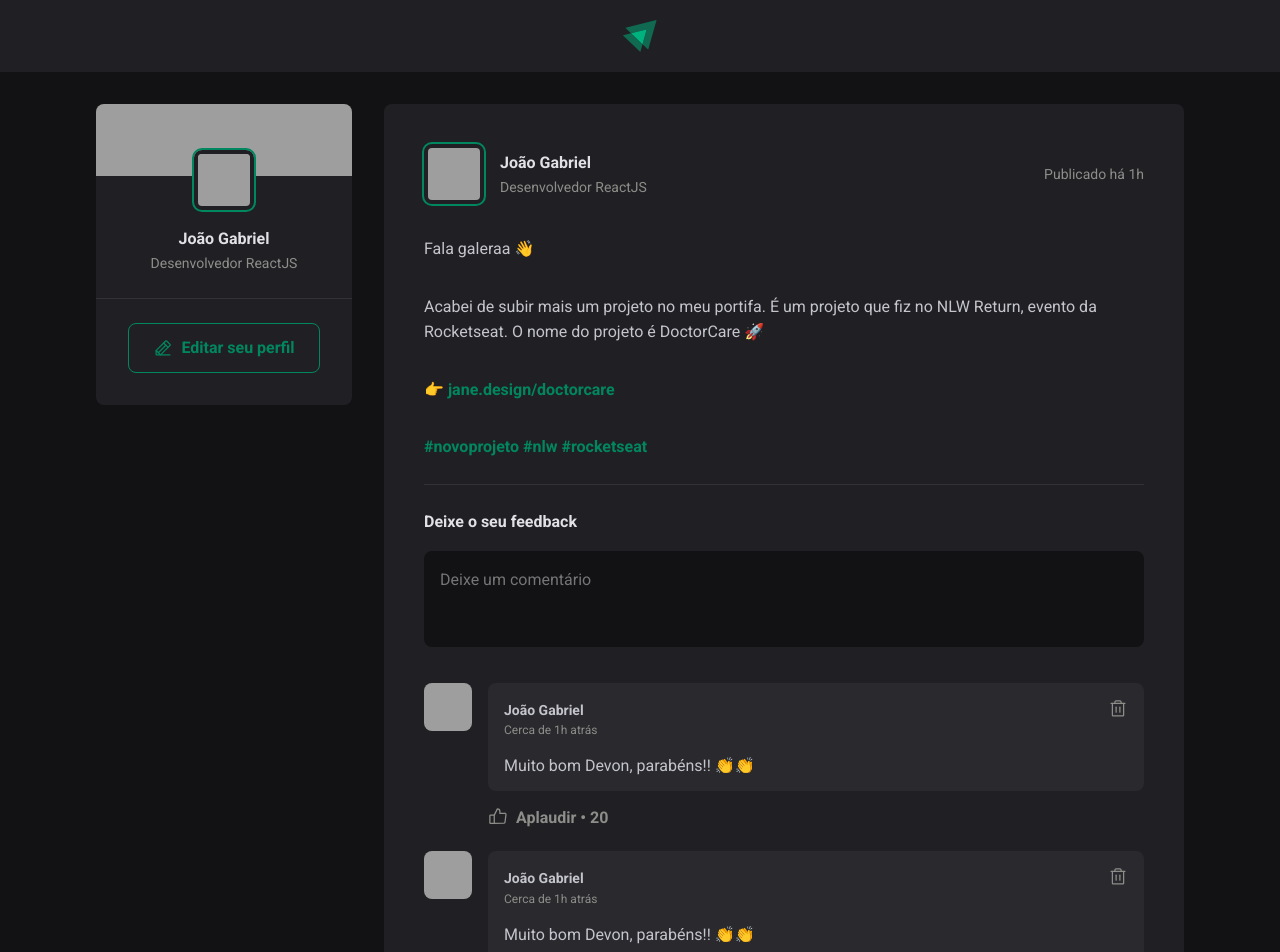
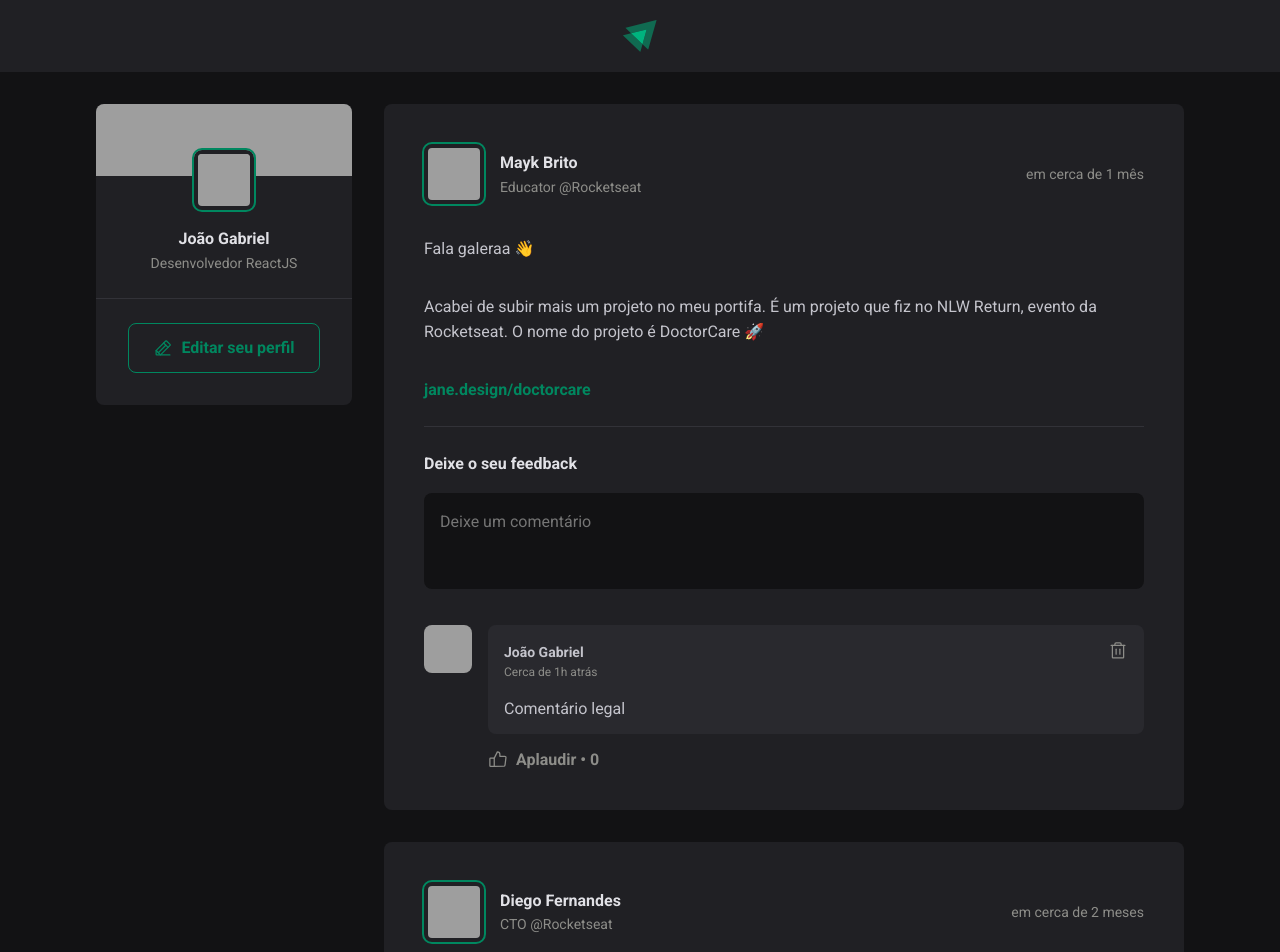
Before and after one commit to joaogkvalho/01-Ignite-feed, a React (Vite) app: page / in a window 1280 px wide. Shown: the top 952 px of the page. Built offline with nearby package versions, Linux system fonts and the light colour scheme; grey boxes are pictures that could not be loaded.

Commit message:
features added

```diff
--- a/index.html
+++ b/index.html
@@ -11,7 +11,7 @@
 
     <link href="https://fonts.googleapis.com/css2?family=Roboto:wght@400;700&display=swap" rel="stylesheet" />
 
-    <title>Vite App</title>
+    <title>Ignite Feed</title>
   </head>
   <body>
     <div id="root"></div>
--- a/package.json
+++ b/package.json
@@ -8,6 +8,7 @@
     "preview": "vite preview"
   },
   "dependencies": {
+    "date-fns": "^2.29.2",
     "phosphor-react": "^1.4.1",
     "react": "^18.0.0",
     "react-dom": "^18.0.0"
--- a/src/App.jsx
+++ b/src/App.jsx
@@ -3,8 +3,39 @@
 import { Sidebar } from "./components/Sidebar"
 
 import styles from './App.module.css'
+import './global.css'
 
-import './global.css'
+const posts = [
+  {
+    id: 1,
+    author: {
+      avatarUrl: "https://github.com/maykbrito.png",
+      name: "Mayk Brito",
+      role: "Educator @Rocketseat"
+    },
+    content: [
+      { type: "paragraph", content: "Fala galeraa 👋", },
+      { type: "paragraph", content: "Acabei de subir mais um projeto no meu portifa. É um projeto que fiz no NLW Return, evento da Rocketseat. O nome do projeto é DoctorCare 🚀", },
+      { type: "link", content: "jane.design/doctorcare" },
+    ],
+    publishedAt: new Date('2022-08-10 20:00:00')
+  },
+
+  {
+    id: 2,
+    author: {
+      avatarUrl: "https://github.com/diego3g.png",
+      name: "Diego Fernandes",
+      role: "CTO @Rocketseat"
+    },
+    content: [
+      { type: "paragraph", content: "Fala galeraa 👋", },
+      { type: "paragraph", content: "Acabei de subir mais um projeto no meu portifa. É um projeto que fiz no NLW Return, evento da Rocketseat. O nome do projeto é DoctorCare 🚀", },
+      { type: "link", content: "jane.design/doctorcare" },
+    ],
+    publishedAt: new Date('2022-08-23 15:30:00')
+  },
+]
 
 export default function App() {
   return (
@@ -15,15 +46,16 @@
         <Sidebar />
 
         <main>
-          <Post
-            author="João Gabriel"
-            content="Lorem, ipsum dolor sit amet consectetur adipisicing elit. Architecto accusamus ea ut neque! Architecto consequatur quo ipsum excepturi, inventore eum soluta ipsam quasi et obcaecati ullam, repudiandae odit qui? Asperiores!"
-          />
-
-          <Post
-            author="João Carvalho"
-            content="Um post muito legal!"
-          />
+          {posts.map(post => {
+            return(
+              <Post
+                key={post.id}
+                author={post.author}
+                content={post.content}
+                publishedAt={post.publishedAt}
+              />
+            )
+          })}
         </main>
       </div>
     </>
--- a/src/components/Comment/index.jsx
+++ b/src/components/Comment/index.jsx
@@ -1,9 +1,22 @@
 import { Trash, ThumbsUp } from 'phosphor-react'
+import { useState } from 'react'
 import { Avatar } from '../Avatar/Avatar'
 
 import styles from './styles.module.css'
 
-export function Comment() {
+export function Comment({ content, onDeleteComment }) {
+    const [likeCount, setLikeCount] = useState(0)
+
+    function handleDeleteComment(){
+        onDeleteComment(content)
+    }
+
+    function handleLikeComment(){
+        setLikeCount((state) => {
+            return state + 1
+        })
+    }
+
     return(
         <div className={styles.comment}>
             <Avatar src="https://github.com/joaogkvalho.png" />
@@ -18,18 +31,18 @@
                             </time>
                         </div>
 
-                        <button title="Deletar comentário">
+                        <button onClick={handleDeleteComment} title="Deletar comentário">
                             <Trash size={20} />
                         </button>
                     </header>
 
-                    <p>Muito bom Devon, parabéns!! 👏👏</p>
+                    <p>{content}</p>
                 </div>
 
                 <footer>
-                    <button>
+                    <button onClick={handleLikeComment}>
                         <ThumbsUp size={20} />
-                        Aplaudir <span>20</span>
+                        Aplaudir <span>{likeCount}</span>
                     </button>
                 </footer>
             </div>
--- a/src/components/Post/index.jsx
+++ b/src/components/Post/index.jsx
@@ -1,51 +1,101 @@
+import { format, formatDistanceToNow } from 'date-fns'
+import ptBR from 'date-fns/locale/pt-BR'
+import { useState } from 'react'
+
 import { Avatar } from '../Avatar/Avatar'
 import { Comment } from '../Comment'
+
 import styles from './styles.module.css'
 
-export function Post(){
+export function Post({ author, publishedAt, content }){
+    const [comments, setComments] = useState([
+       'Comentário legal'
+    ])
+
+    const [newCommentText, setNewCommentText] = useState('')
+
+    const publishedAtDateFormat = format(publishedAt, "d 'de' LLLL 'às' HH:mm'h'", {
+        locale: ptBR
+    })
+
+    const publishedDateRelativeToNow = formatDistanceToNow(publishedAt, {
+        locale: ptBR,
+        addSuffix: true
+    })
+
+    function handleCreateNewComment(){
+        event.preventDefault()
+
+        setComments([...comments, newCommentText])
+        setNewCommentText('')
+    }
+
+    function handleNewCommentChange(){
+        setNewCommentText(event.target.value)
+    }
+
+    function deleteComment(commentToDelete){
+        const commentsWithoutDeletedOne = comments.filter(comment => {
+            return comment !== commentToDelete
+        })
+
+        setComments(commentsWithoutDeletedOne)
+    }
+
+    const isNewCommentEmpty = newCommentText.length === 0
+
     return(
         <article className={styles.post}>
             <header className={styles.header}>
                 <div className={styles.author}>
-                    <Avatar hasBorder src="https://github.com/joaogkvalho.png" />
+                    <Avatar hasBorder src={author.avatarUrl} />
                     <div className={styles.authorInfo}>
-                        <strong>João Gabriel</strong>
-                        <span>Desenvolvedor ReactJS</span>
+                        <strong>{author.name}</strong>
+                        <span>{author.role}</span>
                     </div>
                 </div>
 
-                <time title="11 de maio de 2022 às 08:13h" dateTime="2022-05-11 08:13:30">
-                    Publicado há 1h
+                <time title={publishedAtDateFormat} dateTime={publishedAt.toISOString()}>
+                    {publishedDateRelativeToNow}
                 </time>
             </header>
 
             <div className={styles.content}>
-                <p>Fala galeraa 👋</p>
-                <p>Acabei de subir mais um projeto no meu portifa. É um projeto que fiz no NLW Return, evento da Rocketseat. O nome do projeto é DoctorCare 🚀</p>
-                <p><a href="">👉 jane.design/doctorcare</a></p>
-                <p>
-                    <a href="">#novoprojeto</a>{' '}
-                    <a href="">#nlw</a>{' '}
-                    <a href="">#rocketseat</a>
-                </p>
+                {content.map(line => {
+                    if(line.type === "paragraph"){
+                        return <p key={line.content}>{line.content}</p>
+                    } else if(line.type === "link") {
+                        return <p key={line.content}><a href="#">{line.content}</a></p>
+                    }
+                })}
             </div>
 
-            <form className={styles.commentForm}>
+            <form onSubmit={handleCreateNewComment} className={styles.commentForm}>
                 <strong>Deixe o seu feedback</strong>
 
                 <textarea
+                    value={newCommentText}
+                    onChange={handleNewCommentChange}
                     placeholder="Deixe um comentário"
                 />
 
                 <footer>
-                    <button type="submit">Publicar</button>
+                    <button type="submit" disabled={isNewCommentEmpty}>
+                        Publicar
+                    </button>
                 </footer>
             </form>
 
             <div className={styles.commentList}>
-                <Comment />
-                <Comment />
-                <Comment />
+                {comments.map(comment => {
+                    return(
+                        <Comment
+                            key={comment}
+                            content={comment}
+                            onDeleteComment={deleteComment}
+                        />
+                    )
+                })}
             </div>
         </article>
     )
--- a/src/components/Post/styles.module.css
+++ b/src/components/Post/styles.module.css
@@ -110,8 +110,13 @@
     transition: background-color 0.2s;
 }
 
-.commentForm button[type="submit"]:hover {
+.commentForm button[type="submit"]:not(:disabled):hover {
     background-color: var(--green-300);
+}
+
+.commentForm button[type="submit"]:disabled {
+    opacity: 0.7;
+    cursor: not-allowed;
 }
 
 .commentList {
```
Also changed, not shown: src/Post.jsx (deleted, +0 -8 lines), 1 other file (tests, documents, lock files or other folders).
